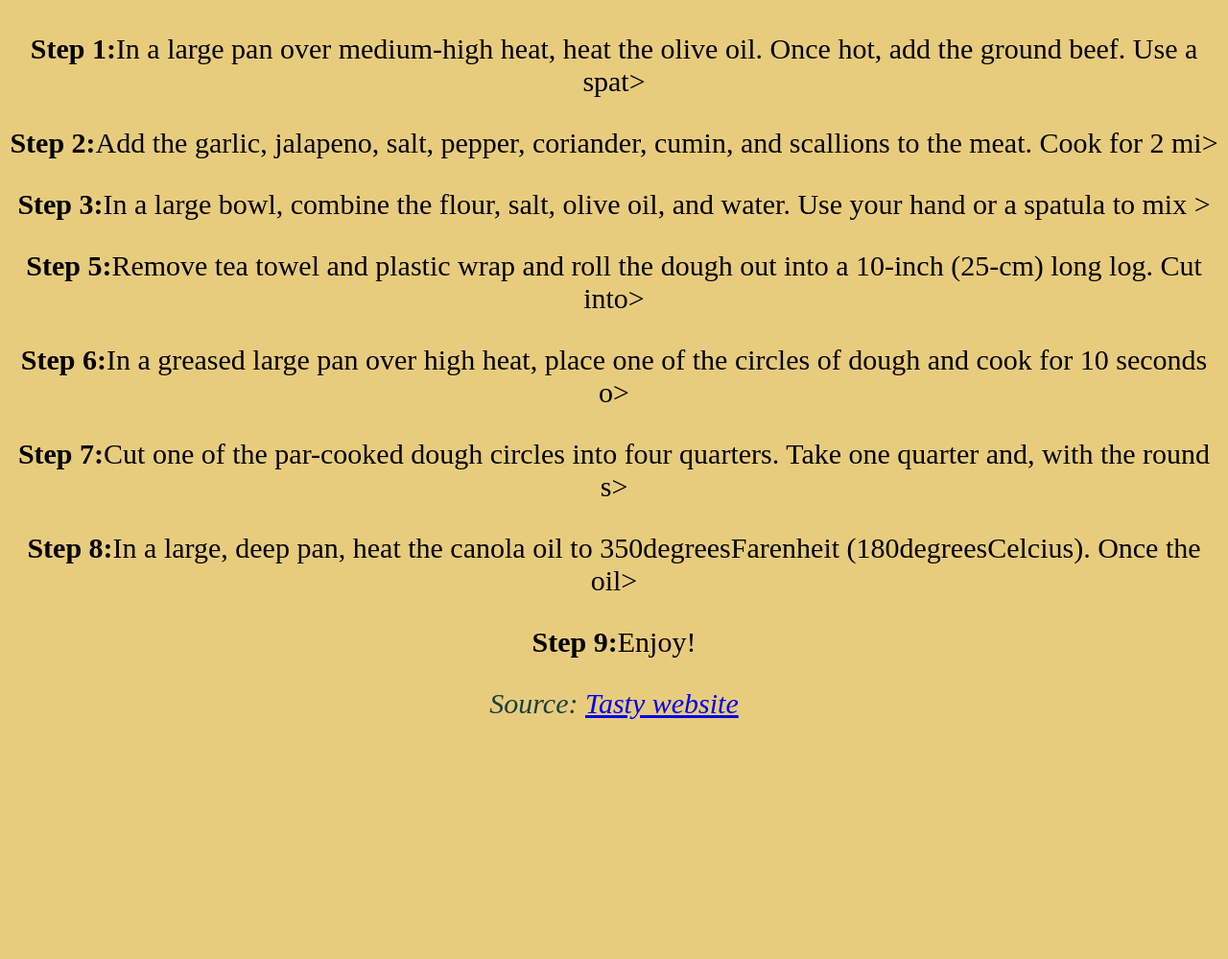
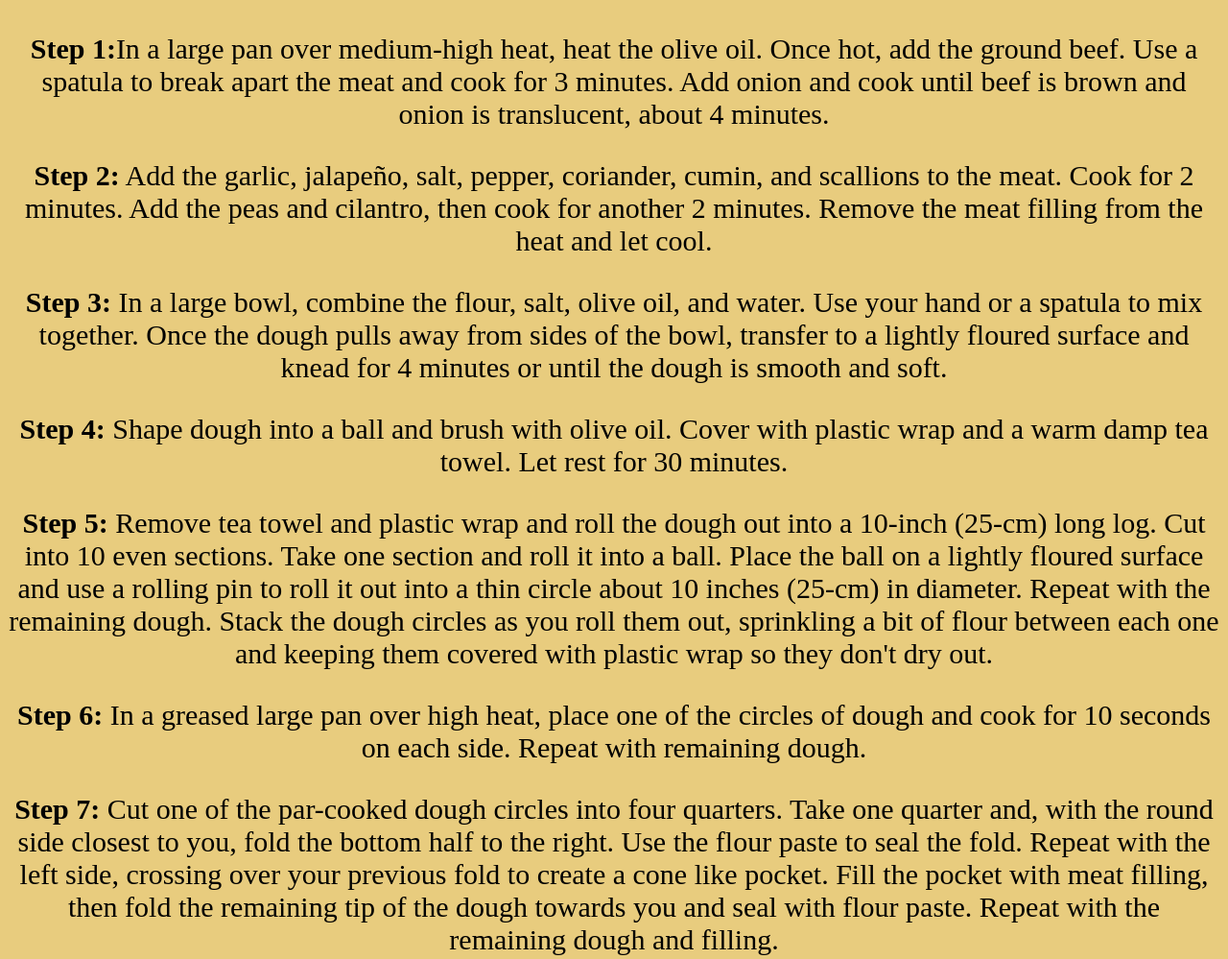
Before and after one commit to captainerico/captainerico.github.io, a plain HTML site: page index.html in a window 1280 px wide. Shown: the part 1824-2823 px from the top of the page at 96% size. Before the commit the page ends 2604 px from the top, so only its background shows below. Drawn offline with Linux system fonts and the light colour scheme.

Commit message:
Update index.html

```diff
--- a/index.html
+++ b/index.html
@@ -151,23 +151,23 @@
             </tbody>
         </table>
         <h2 id="preparation">Preparation</h2>
-        <p><strong>Step 1:</strong>In a large pan over medium-high heat, heat the olive oil. Once hot, add the ground beef. Use a spat>
+        <p><strong>Step 1:</strong>In a large pan over medium-high heat, heat the olive oil. Once hot, add the ground beef. Use a spatula to break apart the meat and cook for 3 minutes. Add onion and cook until beef is brown and onion is translucent, about 4 minutes.
 
 </p>
-        <p><strong>Step 2:</strong>Add the garlic, jalapeno, salt, pepper, coriander, cumin, and scallions to the meat. Cook for 2 mi>
+        <p><strong>Step 2:</strong> Add the garlic, jalapeño, salt, pepper, coriander, cumin, and scallions to the meat. Cook for 2 minutes. Add the peas and cilantro, then cook for another 2 minutes. Remove the meat filling from the heat and let cool.
 </p>
-        <p><strong>Step 3:</strong>In a large bowl, combine the flour, salt, olive oil, and water. Use your hand or a spatula to mix >
+        <p><strong>Step 3:</strong> In a large bowl, combine the flour, salt, olive oil, and water. Use your hand or a spatula to mix together. Once the dough pulls away from sides of the bowl, transfer to a lightly floured surface and knead for 4 minutes or until the dough is smooth and soft.
 
 </p>
-        <p><strong>Step 5:</strong>Remove tea towel and plastic wrap and roll the dough out into a 10-inch (25-cm) long log. Cut into>
+        <p><strong>Step 4:</strong> Shape dough into a ball and brush with olive oil. Cover with plastic wrap and a warm damp tea towel. Let rest for 30 minutes.
 </p>
-        <p><strong>Step 6:</strong>In a greased large pan over high heat, place one of the circles of dough and cook for 10 seconds o>
+        <p><strong>Step 5:</strong> Remove tea towel and plastic wrap and roll the dough out into a 10-inch (25-cm) long log. Cut into 10 even sections. Take one section and roll it into a ball. Place the ball on a lightly floured surface and use a rolling pin to roll it out into a thin circle about 10 inches (25-cm) in diameter. Repeat with the remaining dough. Stack the dough circles as you roll them out, sprinkling a bit of flour between each one and keeping them covered with plastic wrap so they don't dry out.
 </p>
-        <p><strong>Step 7:</strong>Cut one of the par-cooked dough circles into four quarters. Take one quarter and, with the round s>
+        <p><strong>Step 6:</strong> In a greased large pan over high heat, place one of the circles of dough and cook for 10 seconds on each side. Repeat with remaining dough.
 </p>
-        <p><strong>Step 8:</strong>In a large, deep pan, heat the canola oil to 350degreesFarenheit (180degreesCelcius). Once the oil>
+        <p><strong>Step 7:</strong> Cut one of the par-cooked dough circles into four quarters. Take one quarter and, with the round side closest to you, fold the bottom half to the right. Use the flour paste to seal the fold. Repeat with the left side, crossing over your previous fold to create a cone like pocket. Fill the pocket with meat filling, then fold the remaining tip of the dough towards you and seal with flour paste. Repeat with the remaining dough and filling.
 </p>
-        <p><strong>Step 9:</strong>Enjoy!
+        <p><strong>Step 8:</strong> In a large, deep pan, heat the canola oil to 350°F (180°C). Once the oil is at the correct temperature, carefully place 4-6 sambusas in the pan. Fry for about 5 minutes, flipping once, until light, golden brown. Remove from oil and drain on paper towels.
 </p>
         <p id="source"><em>Source: <a href="https://tasty.co/recipe/kenyan-beef-samosas">Tasty website</a></em></p>
 
```
